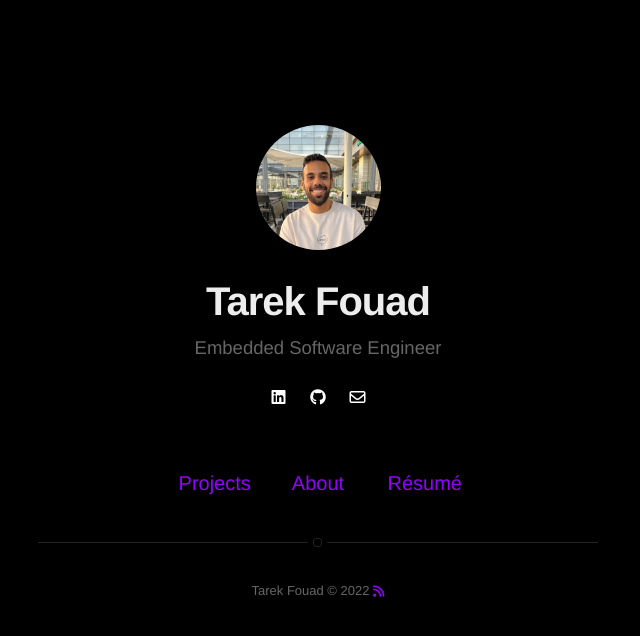
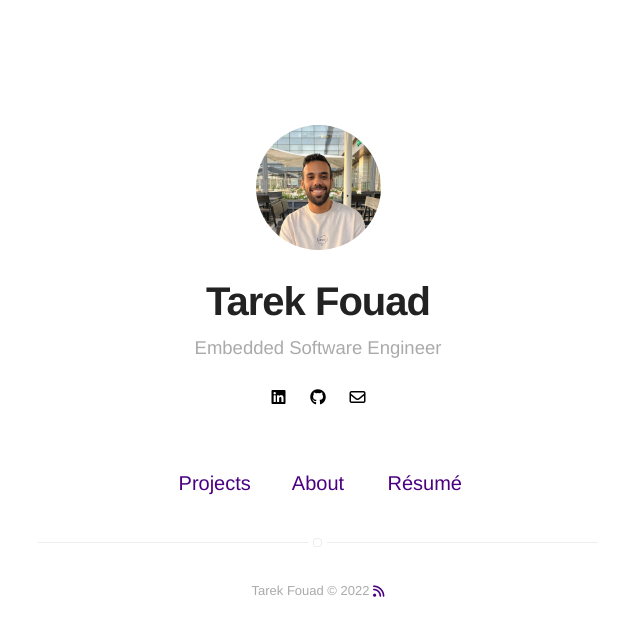
Before and after one commit to tarekfouad97/tarekfouad97.github.io, a Jekyll site: the page built from index.html, in a window 1280 px wide. Shown: the top 636 px of the page, without its empty margins (322-962 px from the left). Built offline with Jekyll 4.4.1, drawn with Linux system fonts in a browser that asks for light colours; nearby versions of some CDN libraries.

Commit message:
Update _config.yml

```diff
--- a/_config.yml
+++ b/_config.yml
@@ -12,7 +12,7 @@ picture: assets/images/profile.png
 
 # your site color theme, true for dark theme,
 # false to light theme, auto to switch with system.
-dark-theme: ture
+dark-theme: false
 
 # If you want to include your resume, set to true
 # and specify source (external or local).
```
